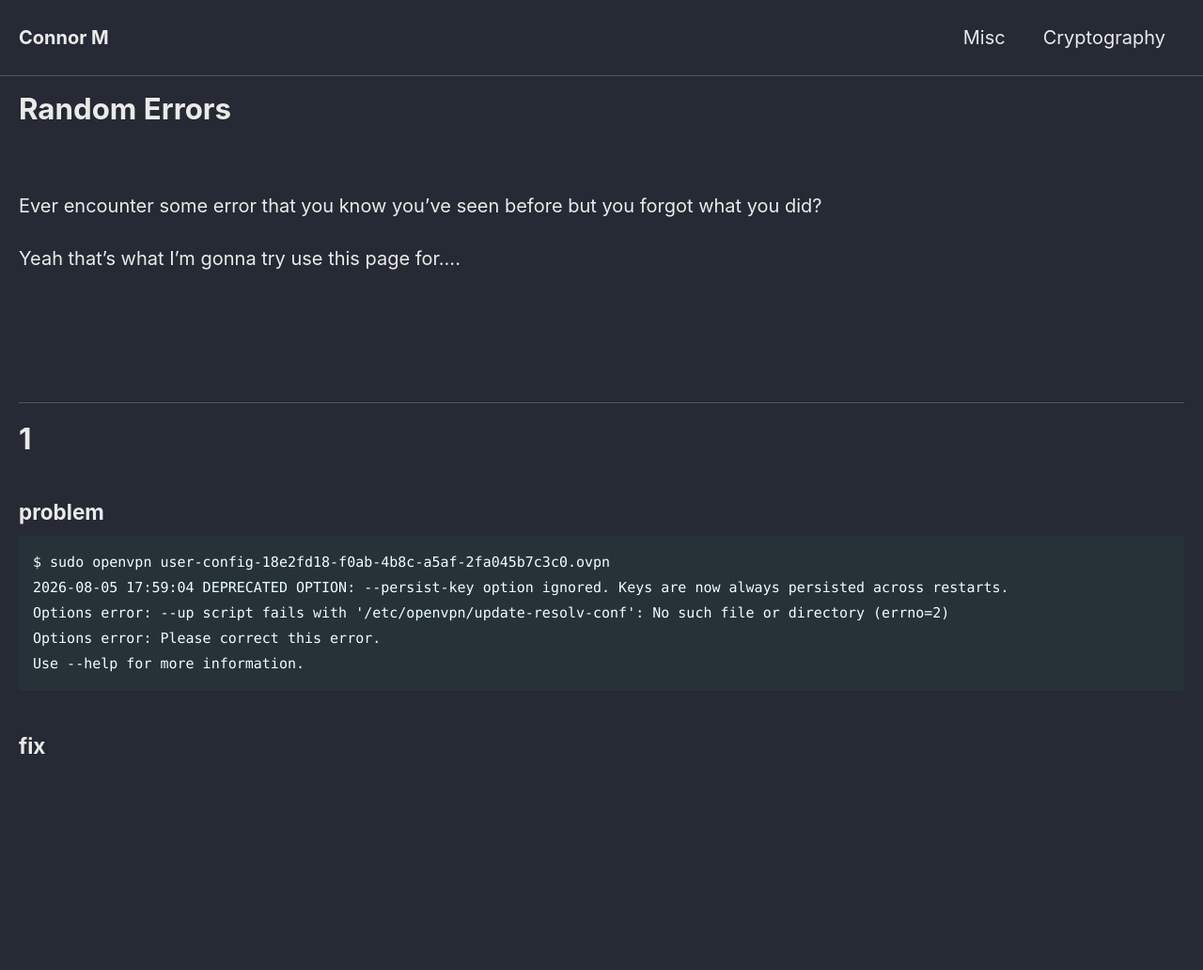
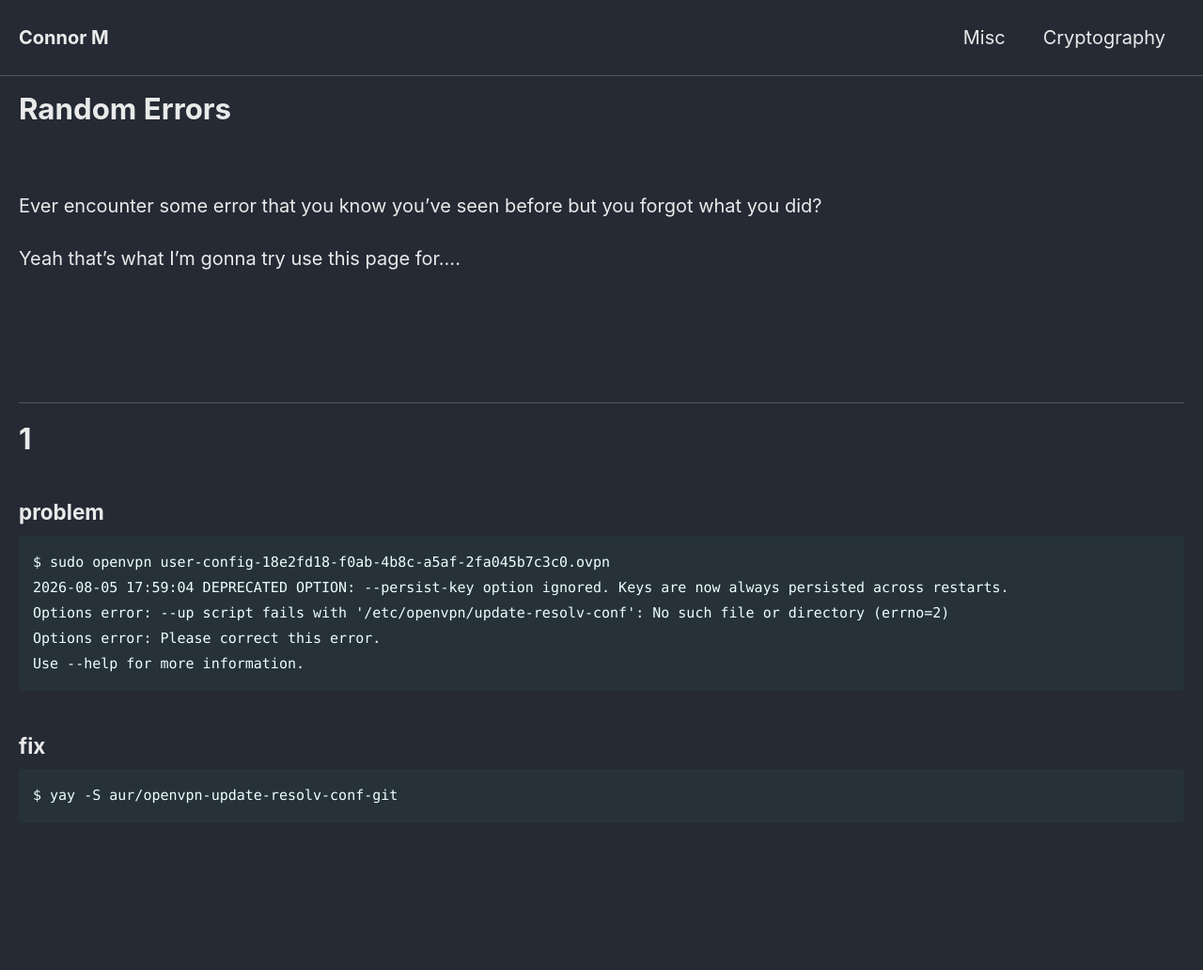
Before and after one commit to Connor-McCartney/Connor-McCartney.github.io, a Jekyll site: the page built from _pages/misc/randomerrors.md, in a window 1280 px wide. Shown: the whole page at 94% size. Built offline with Jekyll 4.4.1, drawn with Linux system fonts in a browser that asks for light colours; cached includes are drawn as plain includes; before the commit the page ends 900 px from its top, so only the background shows below that.

Commit message:
Update randomerrors.md

````diff
--- a/_pages/misc/randomerrors.md
+++ b/_pages/misc/randomerrors.md
@@ -31,3 +31,13 @@ Use --help for more information.
 ```
 
 ### fix
+
+```
+$ yay -S aur/openvpn-update-resolv-conf-git
+```
+
+
+
+<br>
+
+<br>
````
